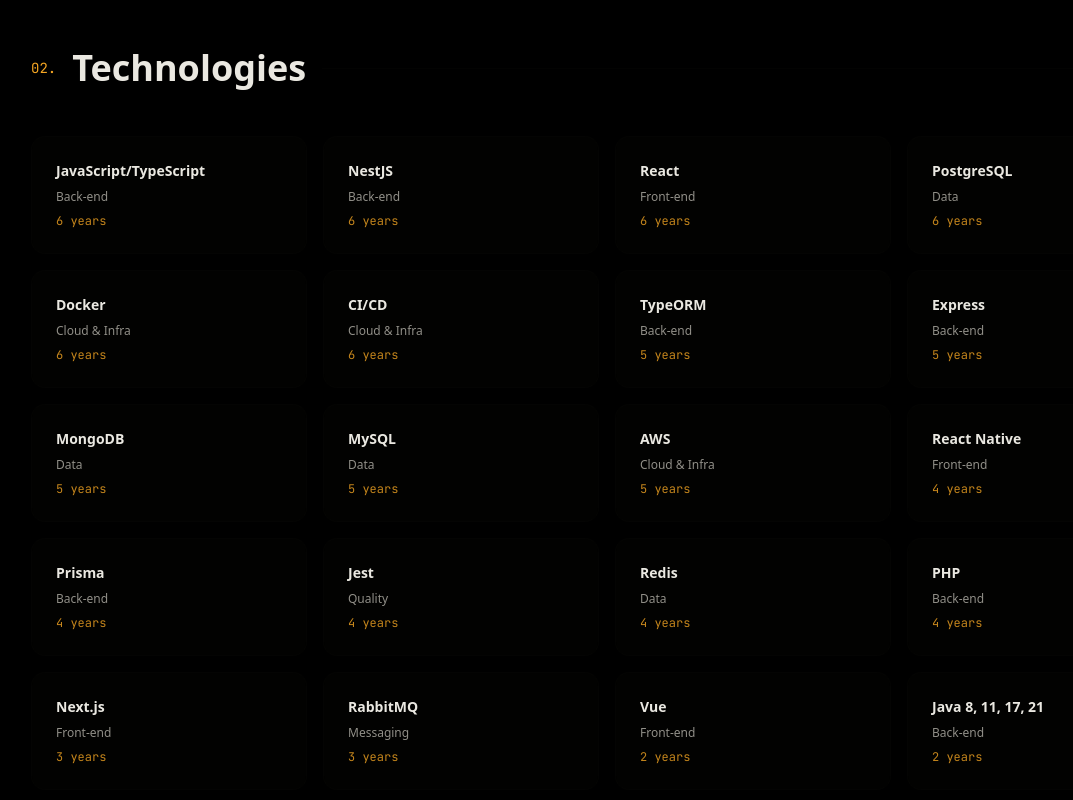
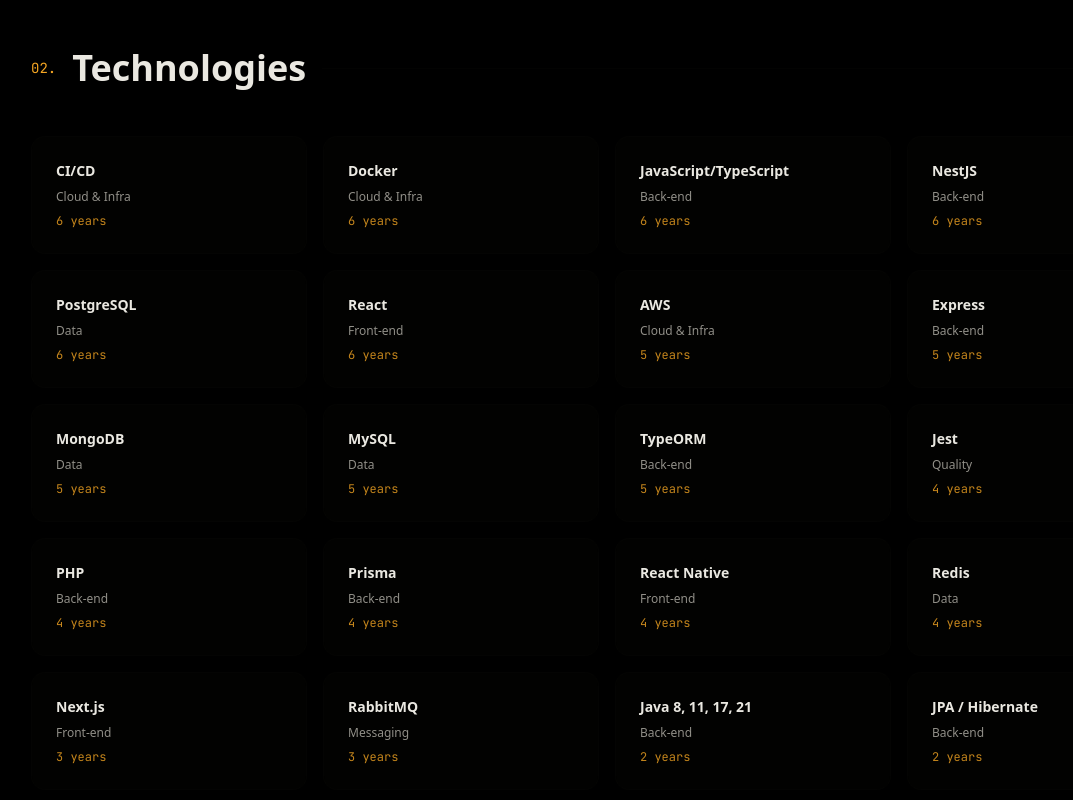
Before and after one commit to mathmartins2/portfolio, a Next.js app: page /en in a window 1280 px wide. Shown: the part 1840-2640 px from the top of the page, without its empty margins (33-1106 px from the left). Built offline with nearby package versions, Linux system fonts and the light colour scheme.

Commit message:
Improve sorting logic in TechStack component to prioritize both experience and alphabetical order of technologies

```diff
--- a/app/components/sections/tech-stack.tsx
+++ b/app/components/sections/tech-stack.tsx
@@ -13,7 +13,11 @@
 export function TechStack() {
   const t = useTranslations("tech");
   const rawTechnologies = t.raw("technologies") as Array<{ name: string; category: string; years: string }>;
-  const technologies = [...rawTechnologies].sort((a, b) => extractYears(b.years) - extractYears(a.years));
+  const technologies = [...rawTechnologies].sort((a, b) => {
+    const yearsDiff = extractYears(b.years) - extractYears(a.years);
+    if (yearsDiff !== 0) return yearsDiff;
+    return a.name.localeCompare(b.name);
+  });
   return (
     <section
       id="tech"
```
